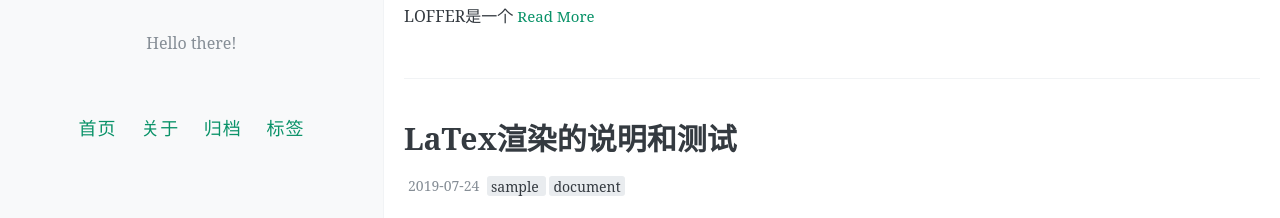
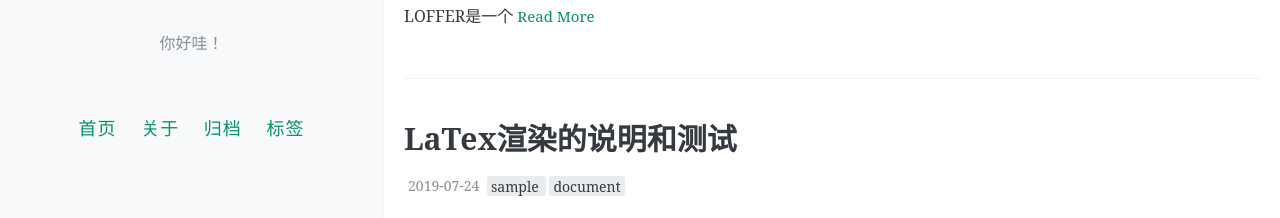
Before and after one commit to operamauve23/fluffy-parakeet, a Jekyll site: the page built from index.html, in a window 1280 px wide. Shown: the part 335-553 px from the top of the page. Built offline with Jekyll 4.4.1, drawn with Linux system fonts in a browser that asks for light colours; the list of posts is cut into pages by our own code; comment, search, counter and statistics services are not loaded.

Commit message:
Update _config.yml

```diff
--- a/_config.yml
+++ b/_config.yml
@@ -8,7 +8,7 @@
 
 # 描述/签名
 name: Star of the Sea
-description: Hello there!
+description: 你好哇！
 
 # 输入你的网站域名（如果你没有添加自己的域名，而是直接用GitHub pages分配的域名的话可以省略）
 url: starofthesea
@@ -73,7 +73,7 @@ footer-text: Copyright (c) 2020 来自中世界
 #
 
 # 输入Disqus shortname，即可添加评论区
-disqus: loffer #shortname
+disqus: starofthesea-1 #shortname
 
 # 输入Gitalk相关设定，即可添加评论区，具体请看教程
 gitalk:
```
